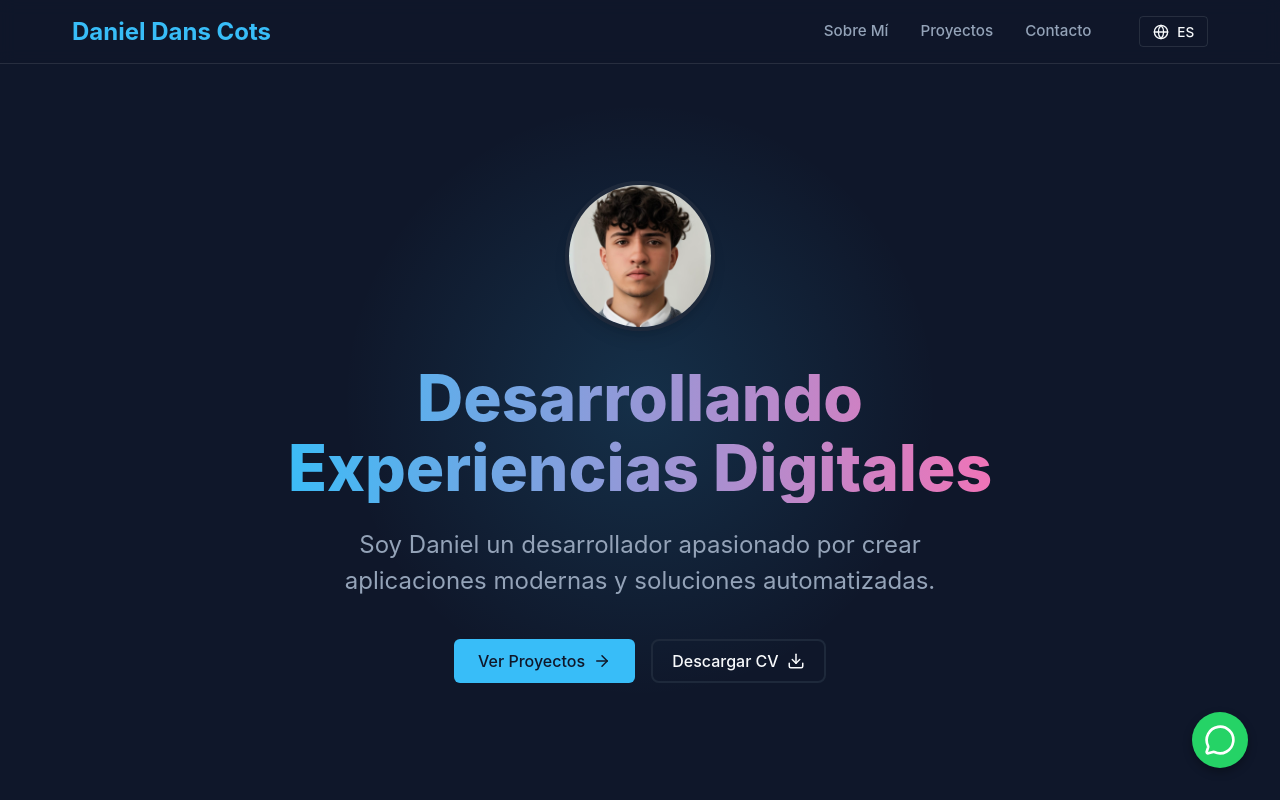
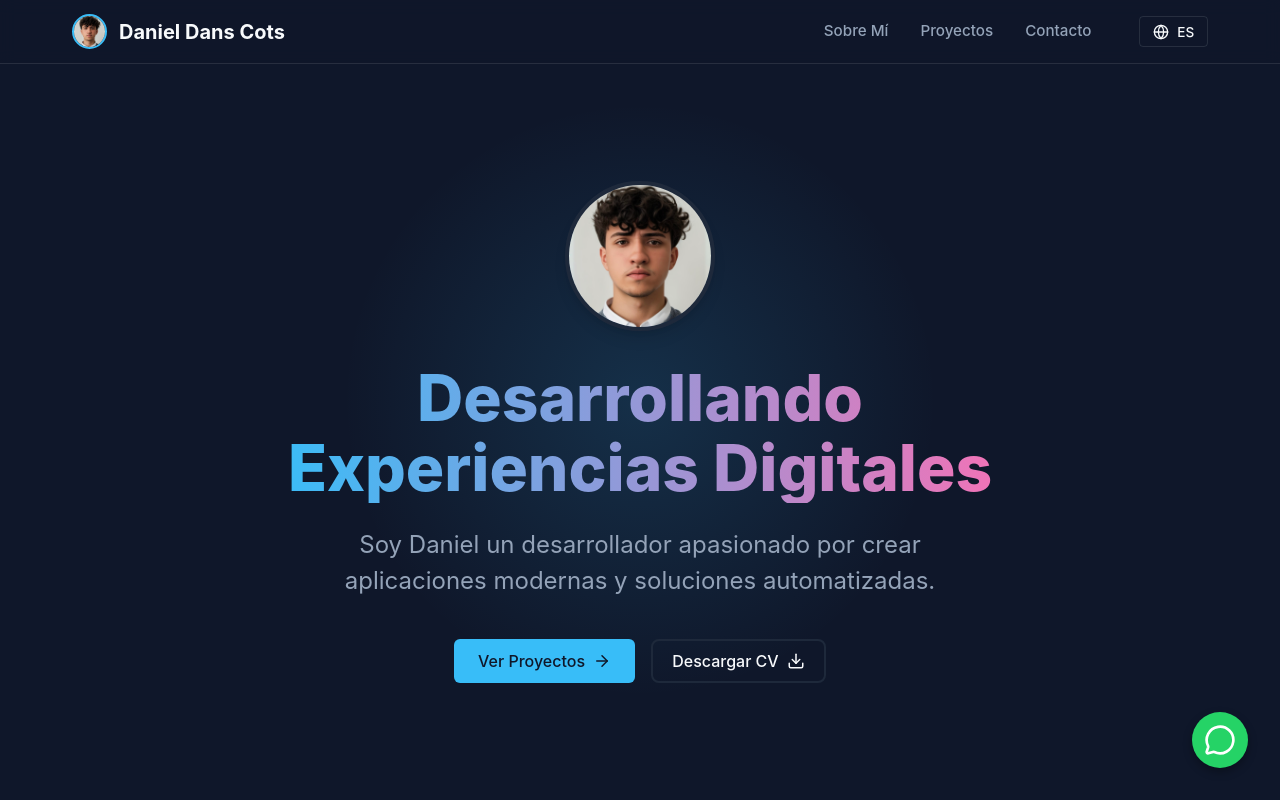
Before and after one commit to danistrix63/Portafolio, a React (Vite) app: page / in a window 1280 px wide. Shown: the top 800 px of the page. Built offline with nearby package versions, Linux system fonts and the light colour scheme.

Commit message:
Add profile image to header logo and update favicon

```diff
--- a/index.html
+++ b/index.html
@@ -2,9 +2,9 @@
 <html lang="en">
   <head>
     <meta charset="UTF-8" />
-    <link rel="icon" type="image/svg+xml" href="/vite.svg" />
+    <link rel="icon" type="image/jpeg" href="/Foto1.jpg" />
     <meta name="viewport" content="width=device-width, initial-scale=1.0" />
-    <title>portafolio</title>
+    <title>Daniel Dans Cots | Portfolio</title>
   </head>
   <body>
     <div id="root"></div>
--- a/src/components/Header/Header.css
+++ b/src/components/Header/Header.css
@@ -20,10 +20,26 @@
 }
 
 .logo {
-    font-size: 1.5rem;
+    display: flex;
+    align-items: center;
+    gap: 0.75rem;
+    font-size: 1.25rem;
     font-weight: 700;
-    color: var(--color-primary);
+    color: var(--color-text);
     text-decoration: none;
+    transition: transform 0.2s;
+}
+
+.logo:hover {
+    transform: scale(1.02);
+}
+
+.logo-img {
+    width: 35px;
+    height: 35px;
+    border-radius: 50%;
+    object-fit: cover;
+    border: 2px solid var(--color-primary);
 }
 
 .nav-container {
--- a/src/components/Header/Header.jsx
+++ b/src/components/Header/Header.jsx
@@ -9,7 +9,10 @@ const Header = () => {
   return (
     <header className="header">
       <div className="container header-content">
-        <a href="#" className="logo">Daniel Dans Cots</a>
+        <a href="#" className="logo">
+          <img src="/Foto1.jpg" alt="Daniel Dans Cots" className="logo-img" />
+          <span>Daniel Dans Cots</span>
+        </a>
         <div className="nav-container">
           <nav className="nav">
             <a href="#about" className="nav-link">{t.nav.about}</a>
```
